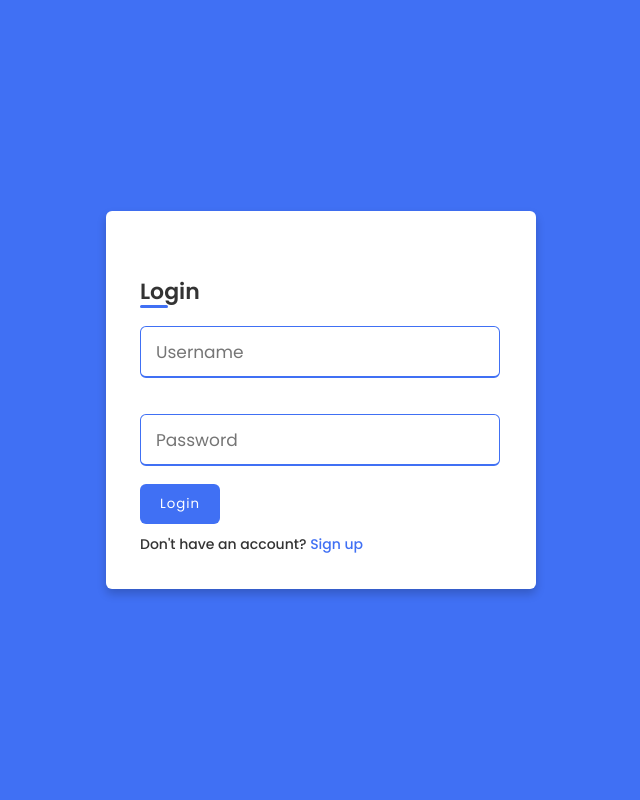
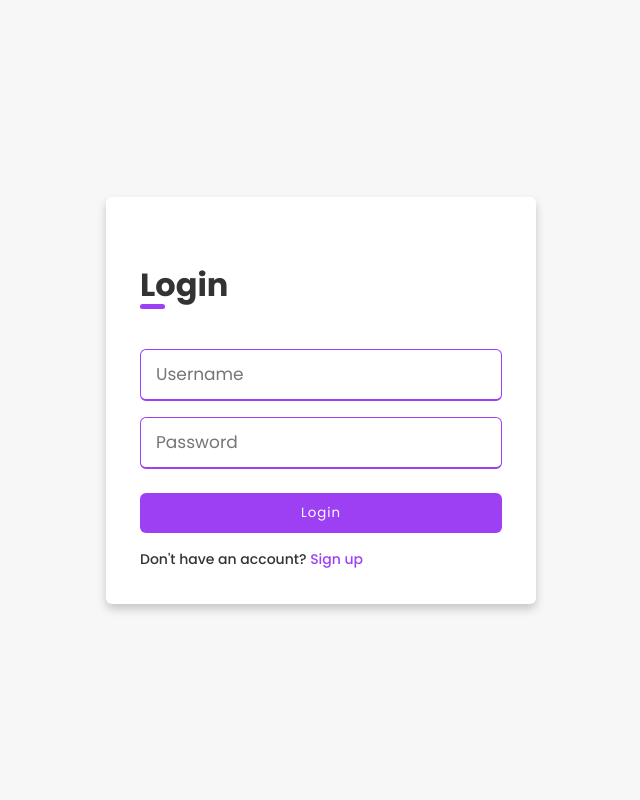
Before and after one commit to Satyum-Singh/Fruit.ai, a Flask app: page /login in a window 1280 px wide. Shown: the whole page, without its empty margins (319-959 px from the left). Run offline with Flask 3, Linux system fonts and the light colour scheme.

Commit message:
done with login and sign up page.

```diff
--- a/static/css/styles.css
+++ b/static/css/styles.css
@@ -1,16 +1,17 @@
 @import url('https://fonts.googleapis.com/css?family=Poppins:400,500,600,700&display=swap');
-*{
+* {
   margin: 0;
   padding: 0;
   box-sizing: border-box;
   font-family: 'Poppins', sans-serif;
 }
-body{
+
+body {
   min-height: 100vh;
   display: flex;
   align-items: center;
   justify-content: center;
-  background: #4070f4;
+  background: #F7F7F7;
 }
 
 /* Sign up Page */
@@ -25,7 +26,7 @@ body{
 }
 .wrapper h2{
   position: relative;
-  font-size: 22px;
+  font-size: 32px;
   font-weight: 600;
   color: #333;
 }
@@ -34,10 +35,10 @@ body{
   position: absolute;
   left: 0;
   bottom: 0;
-  height: 3px;
+  height: 5px;
   width: 28px;
   border-radius: 12px;
-  background: #4070f4;
+  background: #9d40f4;
 }
 .wrapper form{
   margin-top: 30px;
@@ -61,7 +62,7 @@ form .input-box input{
 }
 .input-box input:focus,
 .input-box input:valid{
-  border-color: #4070f4;
+  border-color: #9d40f4;
 }
 form .policy{
   display: flex;
@@ -77,7 +78,7 @@ form h3{
   color: #fff;
   letter-spacing: 1px;
   border: none;
-  background: #4070f4;
+  background: #9d40f4;
   cursor: pointer;
 }
 .input-box.button input:hover{
@@ -89,7 +90,7 @@ form .text h3{
  text-align: center;
 }
 form .text h3 a{
-  color: #4070f4;
+  color: #9d40f4;
   text-decoration: none;
 }
 form .text h3 a:hover{
@@ -114,8 +115,9 @@ form .text h3 a:hover{
 
 .login-form h2 {
   position: relative;
-  font-size: 22px;
-  font-weight: 600;
+  font-size: 32px;
+  font-weight: 700;
+  margin-bottom: 32px;
   color: #333;
 }
 
@@ -124,16 +126,17 @@ form .text h3 a:hover{
   position: absolute;
   left: 0;
   bottom: 0;
-  height: 3px;
-  width: 28px;
+  height: 5px;
+  width: 25px;
   border-radius: 12px;
-  background: #4070f4;
+  background: #9d40f4;
 }
 
 .login-form input[type="text"],
 .login-form input[type="password"] {
   height: 52px;
-  margin: 18px 0;
+  width: 100%;
+  margin: 8px 0;
   outline: none;
   padding: 0 15px;
   font-size: 17px;
@@ -149,17 +152,20 @@ form .text h3 a:hover{
 .login-form input[type="password"]:focus,
 .login-form input[type="text"]:valid,
 .login-form input[type="password"]:valid {
-  border-color: #4070f4;
+  border-color: #9d40f4;
 }
 
 #login-btn {
   color: #fff;
   letter-spacing: 1px;
   border: none;
-  background: #4070f4;
+  background: #9d40f4;
   cursor: pointer;
   padding: 10px 20px;
   border-radius: 6px;
+  display: block;
+      margin: 16px auto;
+      width: 100%;
 }
 
 #login-btn:hover {
@@ -181,7 +187,7 @@ form .text h3 a:hover{
 }
 
 .login-form p a {
-  color: #4070f4;
+  color: #9d40f4;
   text-decoration: none;
 }
 
```
